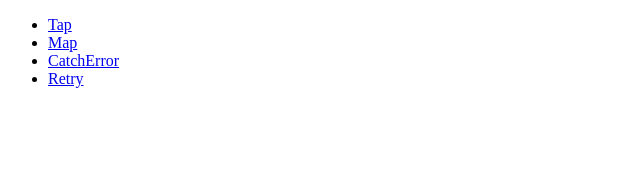
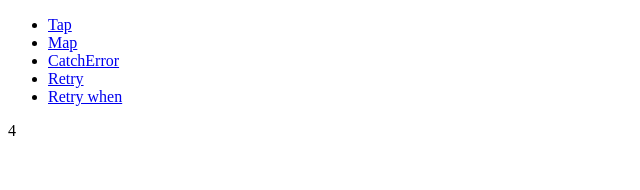
Before and after one commit to curious-academy/mastering-rxjs, an Angular app: page /operators/retry-when in a window 1280 px wide. Before the commit this address led to /. Shown: the top 190 px of the page, without its empty margins (0-640 px from the left). Built offline with nearby package versions, Linux system fonts and the light colour scheme.

Commit message:
retry when

```diff
--- a/src/app/operators/all/all.component.html
+++ b/src/app/operators/all/all.component.html
@@ -14,6 +14,10 @@
   <li>
     <a routerLink="operators/retry">Retry</a>
   </li>
+
+  <li>
+    <a routerLink="operators/retry-when">Retry when</a>
+  </li>
 </ul>
 
 <router-outlet></router-outlet>
--- a/src/app/operators/operators.routes.ts
+++ b/src/app/operators/operators.routes.ts
@@ -3,6 +3,7 @@ import { TapComponent } from "./tap/tap.component";
 import { MapComponent } from "./map/map.component";
 import { CatchErrorComponent } from "./catch-error/catch-error.component";
 import { RetryComponent } from "./retry/retry.component";
+import { RetryWhenComponent } from "./retry-when/retry-when.component";
 
 export const operatorsRoutes: Routes = [
   {
@@ -20,5 +21,9 @@ export const operatorsRoutes: Routes = [
   {
     path: 'retry',
     component: RetryComponent
+  },
+  {
+    path: 'retry-when',
+    component: RetryWhenComponent
   }
 ]
--- /dev/null
+++ b/src/app/operators/retry-when/retry-when.component.html
@@ -0,0 +1 @@
+<p>{{ retryWhenUse$ | async }}</p>
--- /dev/null
+++ b/src/app/operators/retry-when/retry-when.component.ts
@@ -0,0 +1,23 @@
+import { AsyncPipe } from '@angular/common';
+import { Component } from '@angular/core';
+import { delayWhen, interval, map, retryWhen, tap, timer } from 'rxjs';
+
+@Component({
+  selector: 'app-retry-when',
+  standalone: true,
+  imports: [AsyncPipe],
+  templateUrl: './retry-when.component.html',
+  styleUrl: './retry-when.component.css'
+})
+export class RetryWhenComponent {
+  retryWhenUse$ = interval(1000).pipe(
+    map(item => {
+      if(item > 5) {
+        throw item
+      }
+      return item
+    }),
+    retryWhen(errors => errors.pipe(tap({ next: err => console.info(err) }), delayWhen(val => timer(val * 1000))))
+  )
+
+}
```
Also changed, not shown: src/app/operators/retry-when/retry-when.component.css (added), 1 other file (tests, documents, lock files or other folders).
